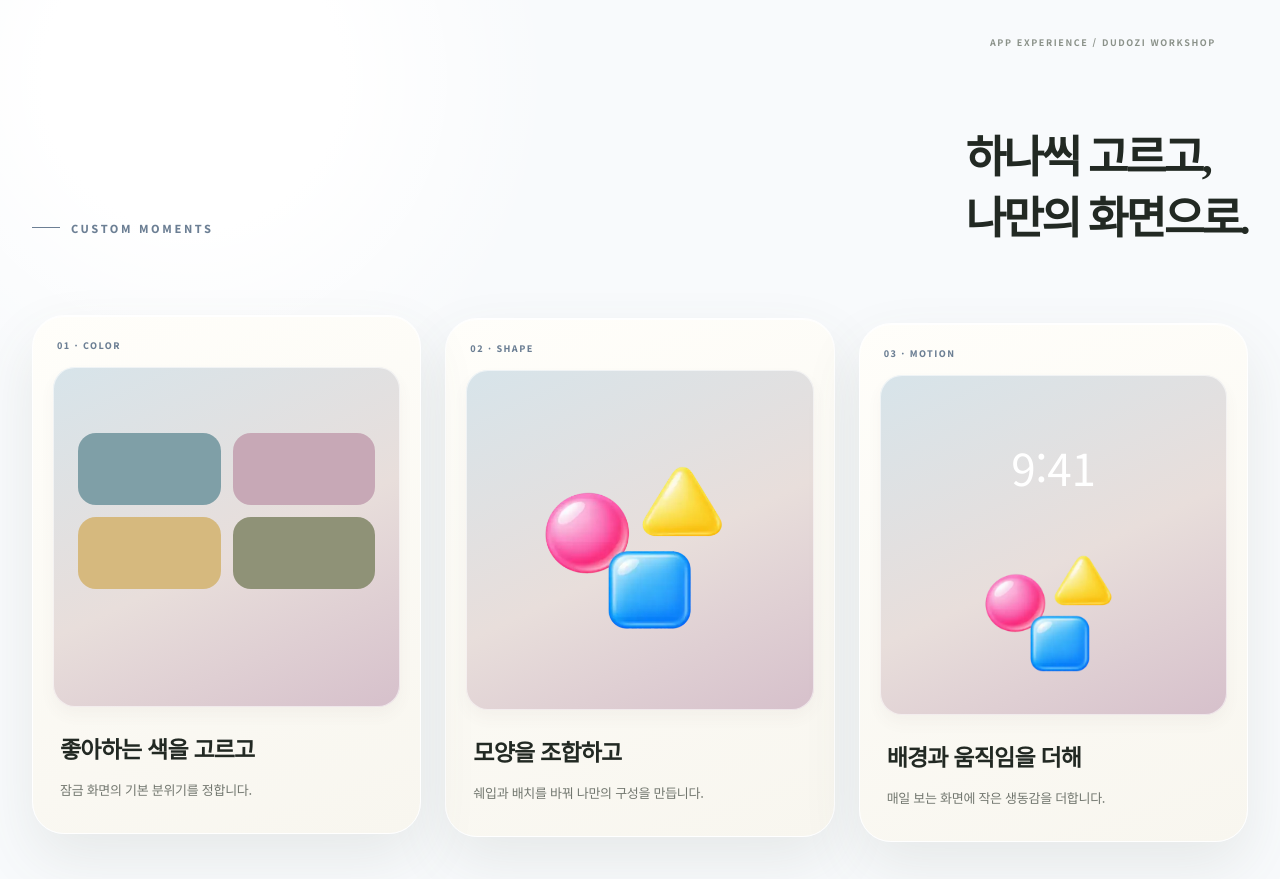
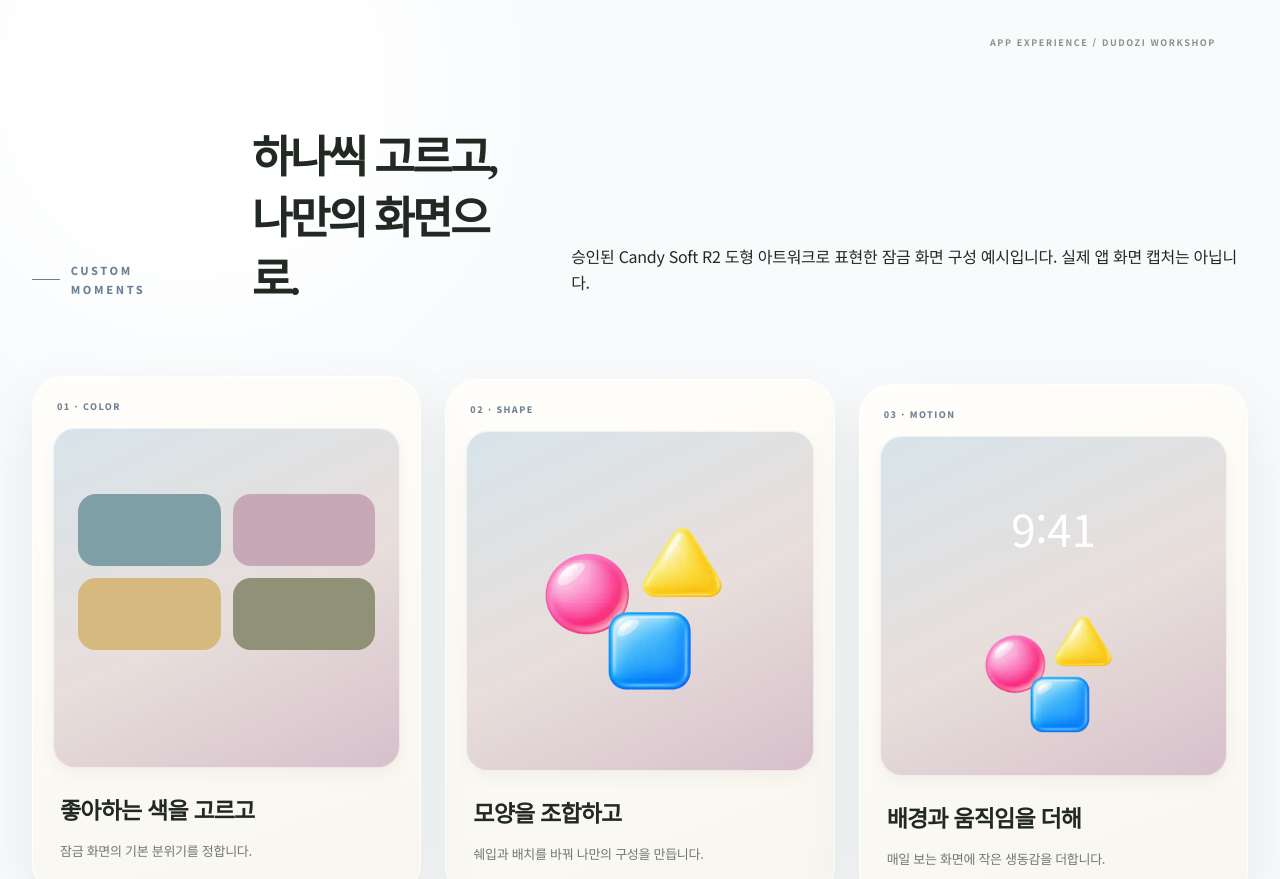
Before and after one commit to Dudozi-workshop/dudozi-workshop-site, a website: page public/apps/mylock/index.html in a window 1280 px wide. Shown: the part 900-1779 px from the top of the page. Drawn offline with Linux system fonts and the light colour scheme.

Commit message:
content(mylock): distinguish approved artwork concept from actual app screenshot

```diff
--- a/public/apps/mylock/index.html
+++ b/public/apps/mylock/index.html
@@ -2,7 +2,7 @@
   <link rel="stylesheet" href="/mylock-authored-art-r42.css">
   <link rel="stylesheet" href="/styles/app-brand-icons.css"></head><body class="app-detail app-mylock"><header class="detail-header"><div class="shell detail-header-inner"><a class="detail-brand" href="/"><img src="/assets/ddz-mark.svg" alt="DDZ"><span>두도지공방</span></a><nav class="detail-nav"><a href="/#apps">앱 소개</a><a href="/#studio">공방 이야기</a></nav><a class="detail-back" href="/#apps">홈으로 <svg class="icon" aria-hidden="true"><use href="/vendor/lucide-sprite.svg#icon-arrow-right"></use></svg></a></div></header><main><section class="detail-hero"><div class="shell detail-grid"><div><img class="detail-brand-appicon" src="/assets/app-mylock-launcher.png" alt="" width="70" height="70"><p class="detail-kicker">CUSTOM LOCK SCREEN</p><h1 class="detail-title">MY LOCK</h1><span class="detail-status">개발 중</span><p class="detail-tagline">좋아하는 취향을<br>잠금 화면에.</p><p class="detail-summary">색상·모양·배경·움직임을 조합해 나만의 잠금 화면을 만드는 커스터마이징 앱입니다. 매일 보는 화면에 작은 취향과 재미를 더하는 것을 목표로 개발하고 있습니다.</p><div class="detail-actions"><a class="button button-primary" href="#features">주요 특징 보기 <svg class="icon" aria-hidden="true"><use href="/vendor/lucide-sprite.svg#icon-arrow-right"></use></svg></a><a class="button button-outline" href="/#apps">다른 앱 보기</a></div></div><div class="detail-stage" aria-hidden="true"><span class="detail-orbit"></span><span class="detail-orbit orbit-two"></span><div class="detail-device"><div class="detail-device-screen"></div></div></div></div></section>
 <section class="screen-story" aria-labelledby="screen-story-title"><div class="shell">
-  <div class="screen-story-head"><p class="detail-kicker">CUSTOM MOMENTS</p><h2 id="screen-story-title">하나씩 고르고,<br>나만의 화면으로.</h2></div>
+  <div class="screen-story-head"><p class="detail-kicker">CUSTOM MOMENTS</p><h2 id="screen-story-title">하나씩 고르고,<br>나만의 화면으로.</h2><p class="mylock-concept-note">승인된 Candy Soft R2 도형 아트워크로 표현한 잠금 화면 구성 예시입니다. 실제 앱 화면 캡처는 아닙니다.</p></div>
   <div class="screen-story-grid">
     <article class="screen-moment moment-color"><span>01 · COLOR</span><div class="moment-screen"><div class="mock-swatches"><i></i><i></i><i></i><i></i></div></div><h3>좋아하는 색을 고르고</h3><p>잠금 화면의 기본 분위기를 정합니다.</p></article>
     <article class="screen-moment moment-shape"><span>02 · SHAPE</span><div class="moment-screen"><div class="mock-shapes"><i></i><i></i><i></i></div></div><h3>모양을 조합하고</h3><p>쉐입과 배치를 바꿔 나만의 구성을 만듭니다.</p></article>
```
